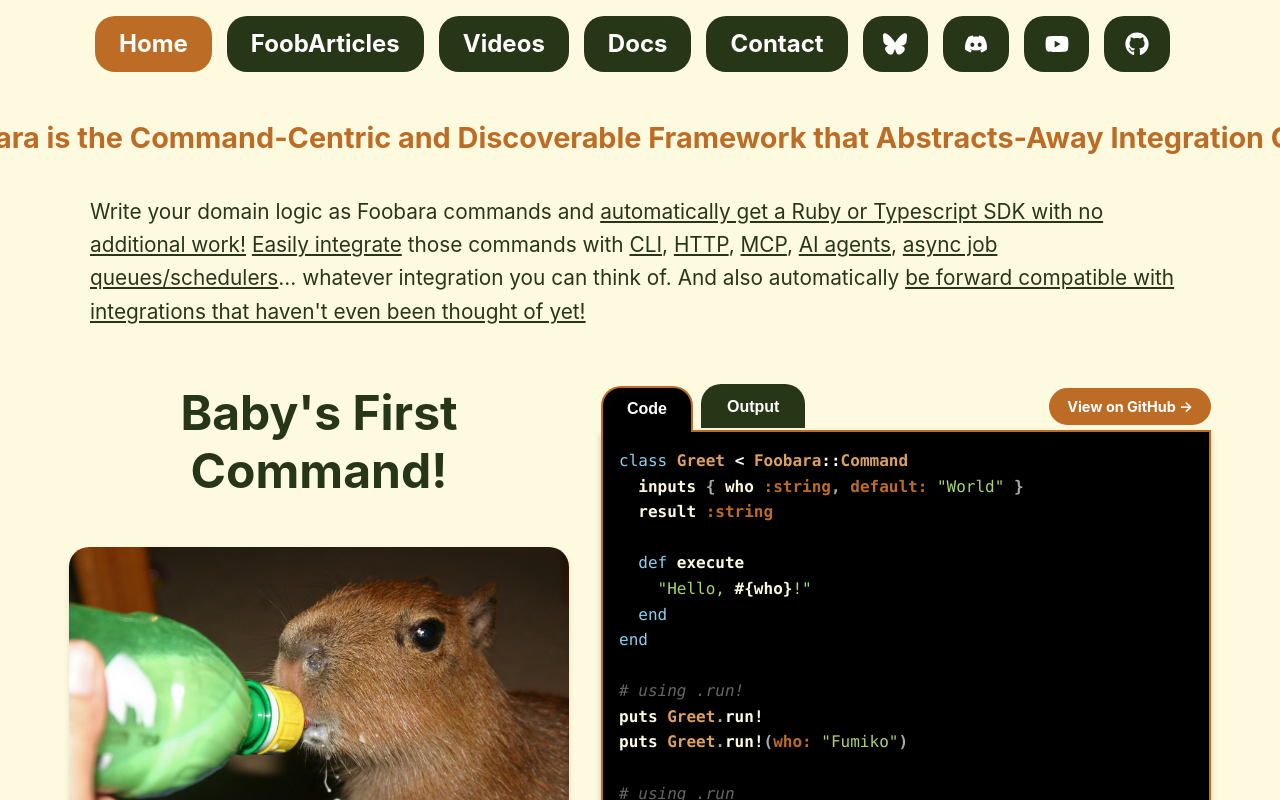
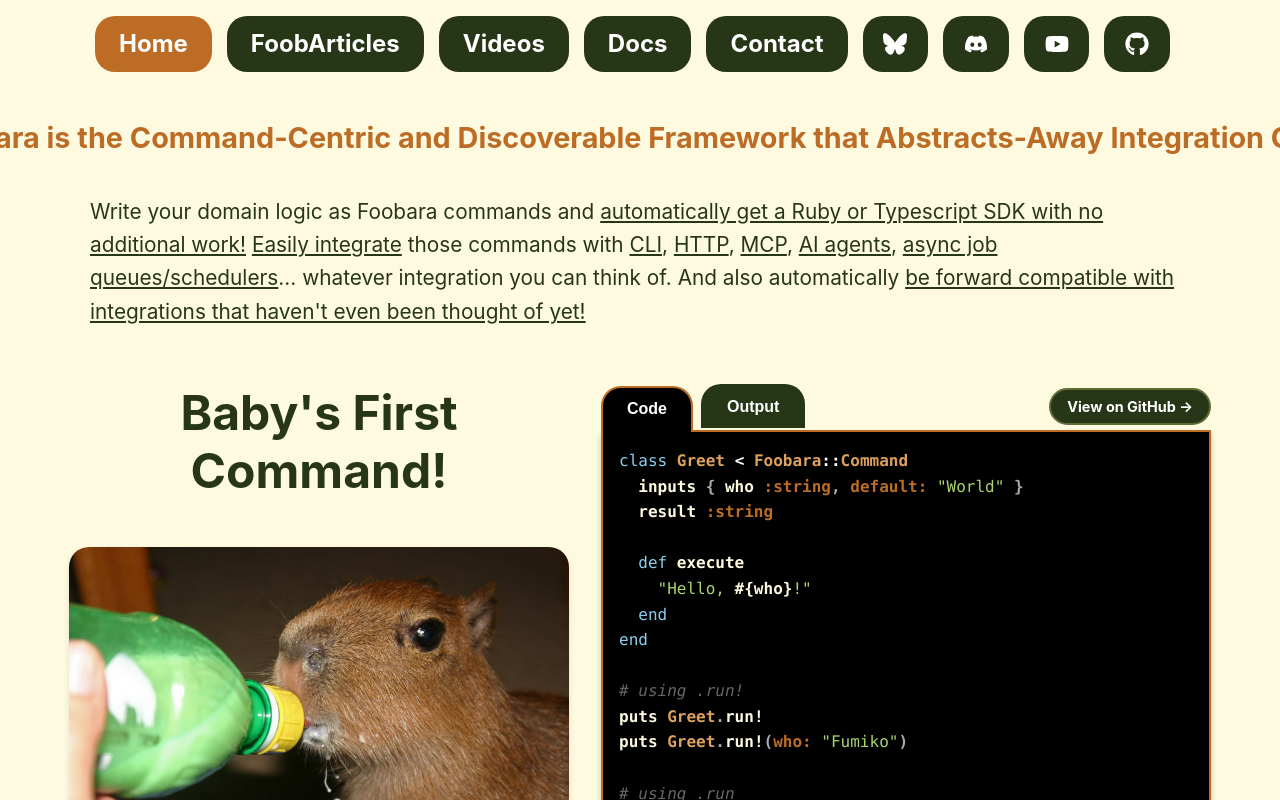
Before and after one commit to foobara/foobara-www, a React (Create React App) app: page / in a window 1280 px wide. Shown: the top 800 px of the page. Built offline with nearby package versions, Linux system fonts and the light colour scheme; the HTML template or start-up script is replaced by a standard one.

Commit message:
Make github/video code demo links dark green w/ light green border

```diff
--- a/src/Home.css
+++ b/src/Home.css
@@ -563,8 +563,8 @@ section h2 {
 
 .tab-link {
   padding: 0.5rem 1rem;
-  background-color: var(--foob-brown-dark);
-  border: 2px solid var(--foob-brown-dark);
+  background-color: var(--foob-green-dark);
+  border: 2px solid var(--foob-green-light);
   border-radius: 20px;
   cursor: pointer;
   font-size: 0.9rem;
```
